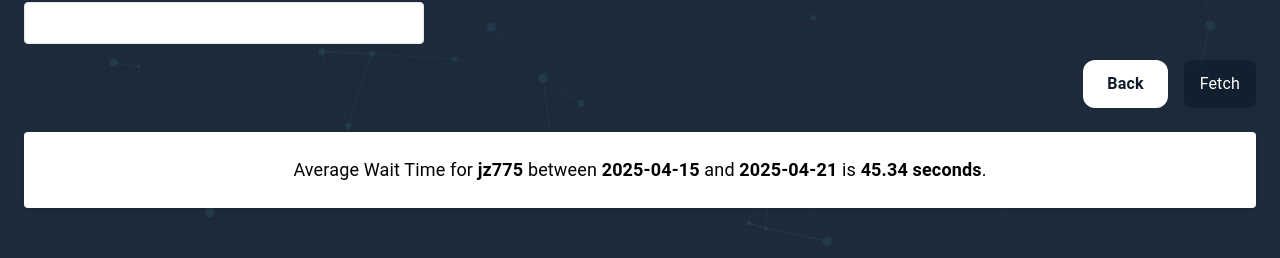
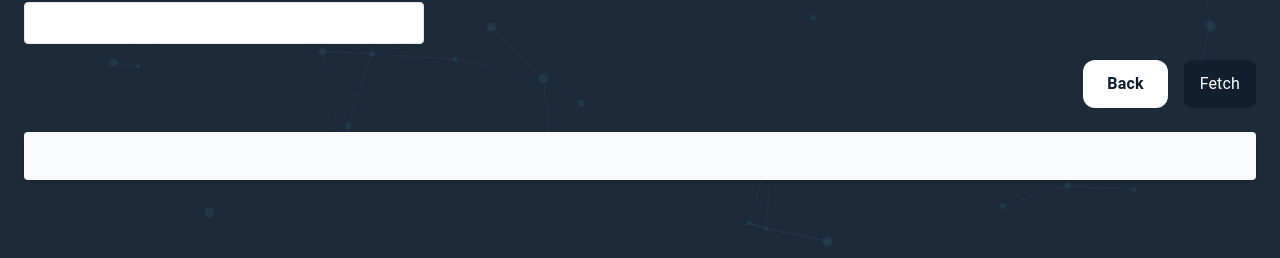
Before and after one commit to ananyapuru/cs-office-hours, a Next.js app in the folder frontend/: page /instructor/queue-metrics in a window 1280 px wide. Shown: the part 301-559 px from the top of the page. Built offline with nearby package versions, Linux system fonts and the light colour scheme.

Commit message:
Revert hardcode

```diff
--- a/frontend/src/app/instructor/queue-metrics/page.tsx
+++ b/frontend/src/app/instructor/queue-metrics/page.tsx
@@ -170,13 +170,8 @@ export default function SingleMetricDashboard({ courseId, token }: { courseId: s
           </button>
         </div>
       </form>
-      {/* <div className="bg-gray-50 p-6 rounded shadow">
+      <div className="bg-gray-50 p-6 rounded shadow">
         {loading ? <p>Loading...</p> : renderResult()}
-      </div> */}
-          <div className="text-center text-black bg-white p-6 rounded shadow">
-         <p className="text-lg">
-          Average Wait Time for <strong>jz775</strong> between <strong>2025-04-15</strong> and <strong>2025-04-21</strong> is <strong>45.34 seconds</strong>.
-        </p>
       </div>
     </div>
   );
```
Also changed, not shown: 1 other file (tests, documents, lock files or other folders).
